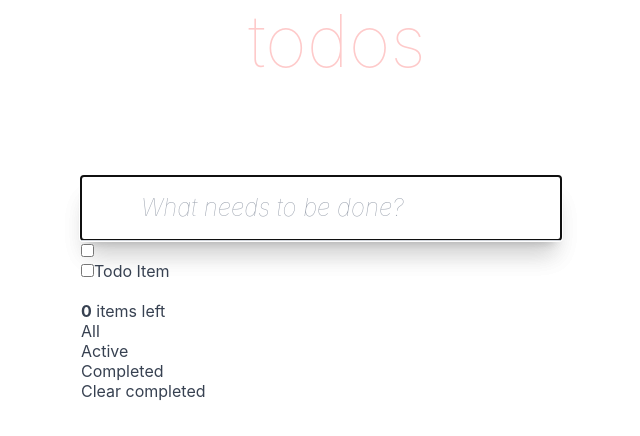
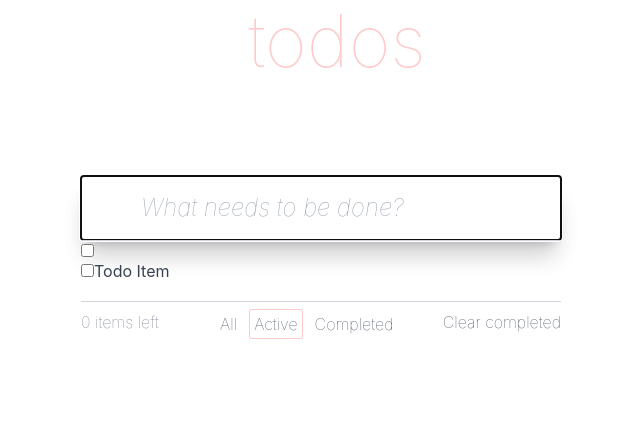
Before and after one commit to spolice0324/Todo-project, a React (Create React App) app in the folder todo/: page /#/active in a window 1280 px wide. Shown: the top 436 px of the page, without its empty margins (319-959 px from the left). Built offline with nearby package versions, Linux system fonts and the light colour scheme.

Commit message:
style : footer에 스타일 적용, isActive 속성으로 필터링 스타일링 적용

```diff
--- a/todo/src/components/ToDoFooter.js
+++ b/todo/src/components/ToDoFooter.js
@@ -1,30 +1,46 @@
 import { NavLink } from "react-router-dom";
 
 export default function ToDoFooter() {
+  const unSelectedStyle = " inline-block pl-3 rounded-sm ";
+  const selectedStyle = "   rounded-sm border border-solid border-red-200 p-1 ";
+
   return (
     <>
-      <footer className="footer">
-        <span className="todo-count">
-          <strong>0</strong> items left
+      <footer className="footer block footer py-[10px]  h-[20px] text-center border-t border-gray-300 font-thin">
+        <span className="todo-count abosolute float-left text-left text-gray-500 font-thin">
+          <strong className="todo-num  font-thin">0</strong> items left
         </span>
-        <ul className="filters">
-          <li>
-            <NavLink exact={true} to="/" activeClassName="selected">
+        <ul className="filters inline-block right-0 left-0 font-thin p-0.5">
+          <li className={unSelectedStyle}>
+            <NavLink
+              exact={"true"}
+              to="/"
+              className={({ isActive }) => (isActive ? selectedStyle : "")}
+            >
               All
             </NavLink>
           </li>
-          <li>
-            <NavLink to="/active" activeClassName="selected">
+          <li className={unSelectedStyle}>
+            <NavLink
+              to="/active"
+              className={({ isActive }) => (isActive ? selectedStyle : "")}
+            >
               Active
             </NavLink>
           </li>
-          <li>
-            <NavLink to="/completed" activeClassName="selected">
+          <li className={unSelectedStyle}>
+            <NavLink
+              to="/completed
+            "
+              className={({ isActive }) => (isActive ? selectedStyle : "")}
+            >
               Completed
             </NavLink>
           </li>
         </ul>
-        <button className="clear-completed">Clear completed</button>
+        <button className="clear-complete relative cursor-pointer float-right ">
+          Clear completed
+        </button>
       </footer>
     </>
   );
```
